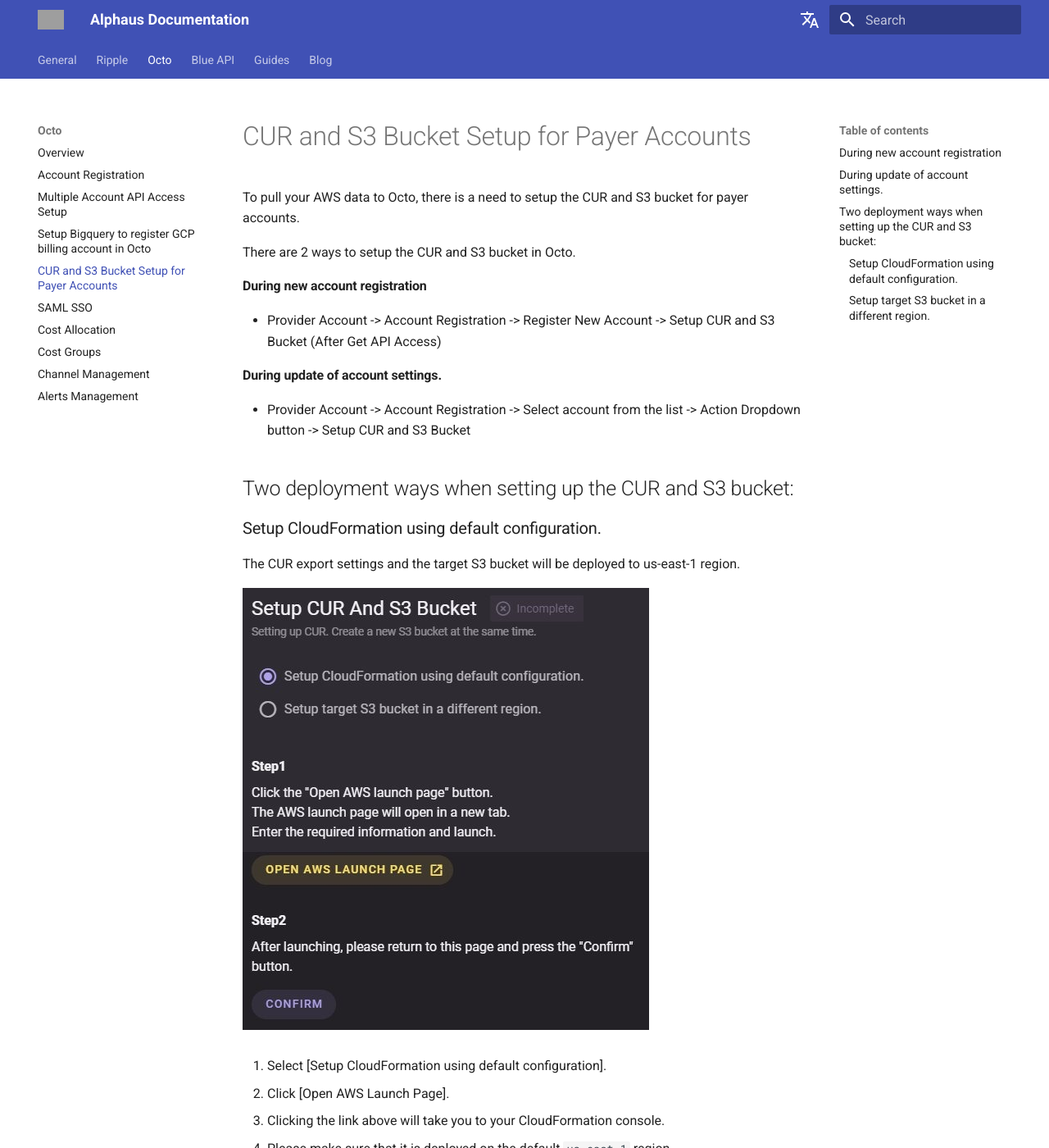
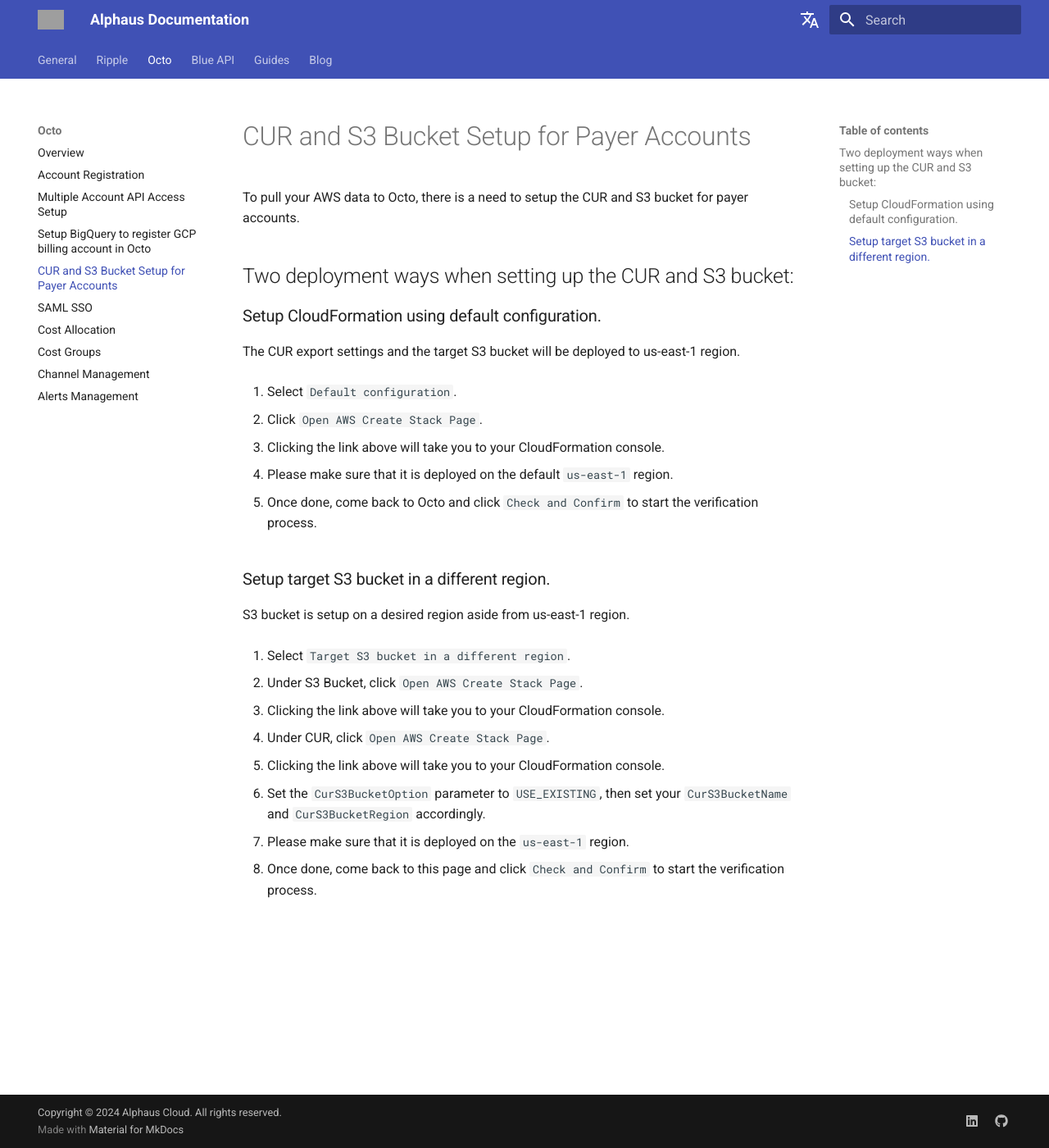
Before and after one commit to alphauslabs/tmpdocs, an MkDocs documentation site: the page built from docs/octo/curs3payer.md, in a window 1280 px wide and 1400 px high. Shown: the whole window at 82% size. Built offline with MkDocs 1.6.1 and Material for MkDocs 9.7.7, drawn with Linux system fonts in a browser that asks for light colours; comment, search, counter and statistics services are not loaded; some of the changed text lies outside the part shown; grey boxes are pictures that could not be loaded.

Commit message:
octo: update docs for curands3

```diff
--- a/docs/octo/curs3payer.md
+++ b/docs/octo/curs3payer.md
@@ -2,45 +2,33 @@
 
 To pull your AWS data to Octo, there is a need to setup the CUR and S3 bucket for payer accounts.
 
-There are 2 ways to setup the CUR and S3 bucket in Octo.
-
-#### During new account registration
-
-- Provider Account -> Account Registration -> Register New Account -> Setup CUR and S3 Bucket (After Get API Access)
-
-#### During update of account settings.
-
-- Provider Account -> Account Registration -> Select account from the list -> Action Dropdown button -> Setup CUR and S3 Bucket
 
 ## Two deployment ways when setting up the CUR and S3 bucket:
 
 ### Setup CloudFormation using default configuration.
 The CUR export settings and the target S3 bucket will be deployed to us-east-1 region.
 
-![Default Region](../assets/octo/accountsetup/accountsetup-default.jpg)
+1. Select `Default configuration`.
 
-1. Select [Setup CloudFormation using default configuration].
-
-2. Click [Open AWS Launch Page].
+2. Click `Open AWS Create Stack Page`.
 
 3. Clicking the link above will take you to your CloudFormation console.
 
 4. Please make sure that it is deployed on the default `us-east-1` region.
 
-5. Once done, come back to this page and click [Confirm] to start the verification process.
+5. Once done, come back to Octo and click `Check and Confirm` to start the verification process.
 
 
 ### Setup target S3 bucket in a different region.
 S3 bucket is setup on a desired region aside from us-east-1 region.
-![Different Region](../assets/octo/accountsetup/accountsetup-other.jpg)
 
-1. Select [Setup target S3 bucket in a different region].
+1. Select `Target S3 bucket in a different region`.
 
-2. Under S3 Bucket, click [Open AWS Launch Page].
+2. Under S3 Bucket, click `Open AWS Create Stack Page`.
 
 3. Clicking the link above will take you to your CloudFormation console.
 
-4. Under CUR, click [Open AWS Launch Page].
+4. Under CUR, click `Open AWS Create Stack Page`.
 
 5. Clicking the link above will take you to your CloudFormation console.
 
@@ -48,4 +36,4 @@
 
 7. Please make sure that it is deployed on the `us-east-1` region.
 
-8. Once done, come back to this page and click [Confirm] to start the verification process.
+8. Once done, come back to this page and click `Check and Confirm` to start the verification process.
```
Also changed, not shown: docs/octo/account-registration-gcpbigquery.md (+1 -1 lines), docs/octo/account-registration.md (+16 -4 lines).
